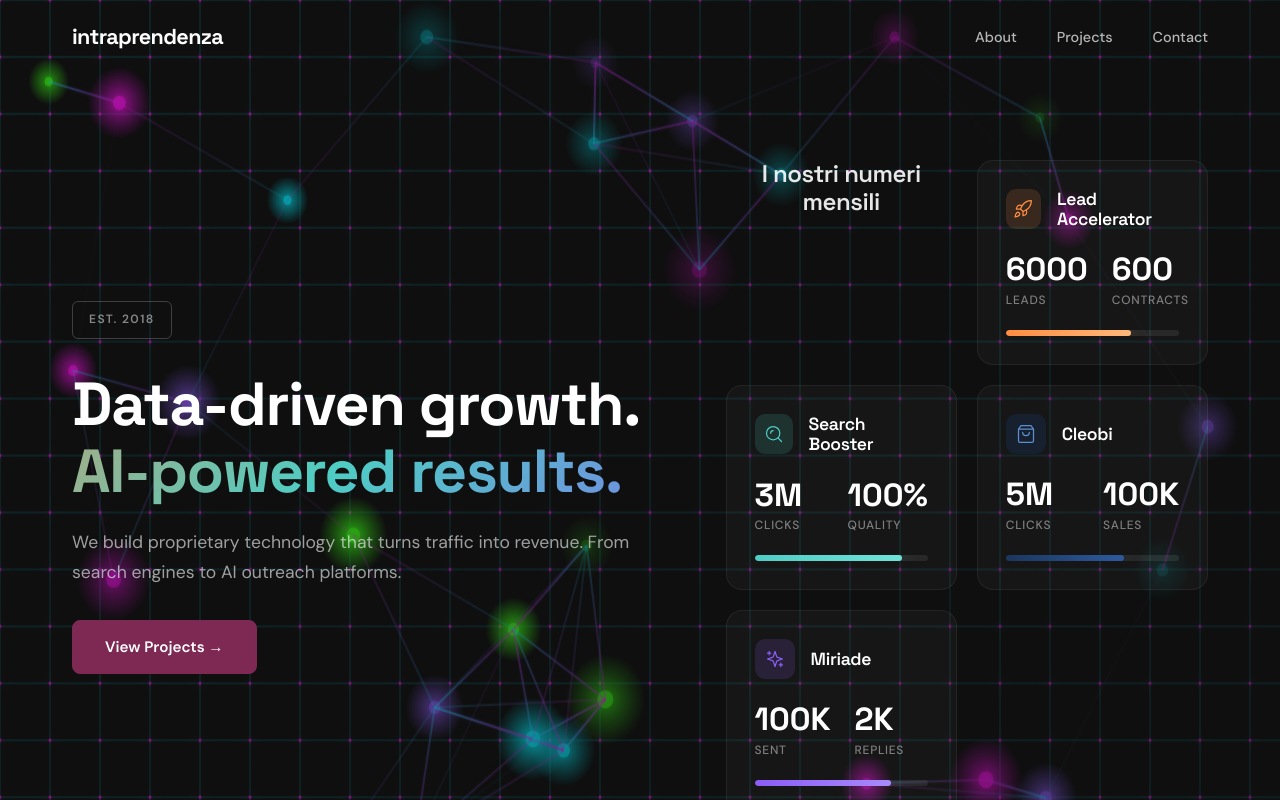
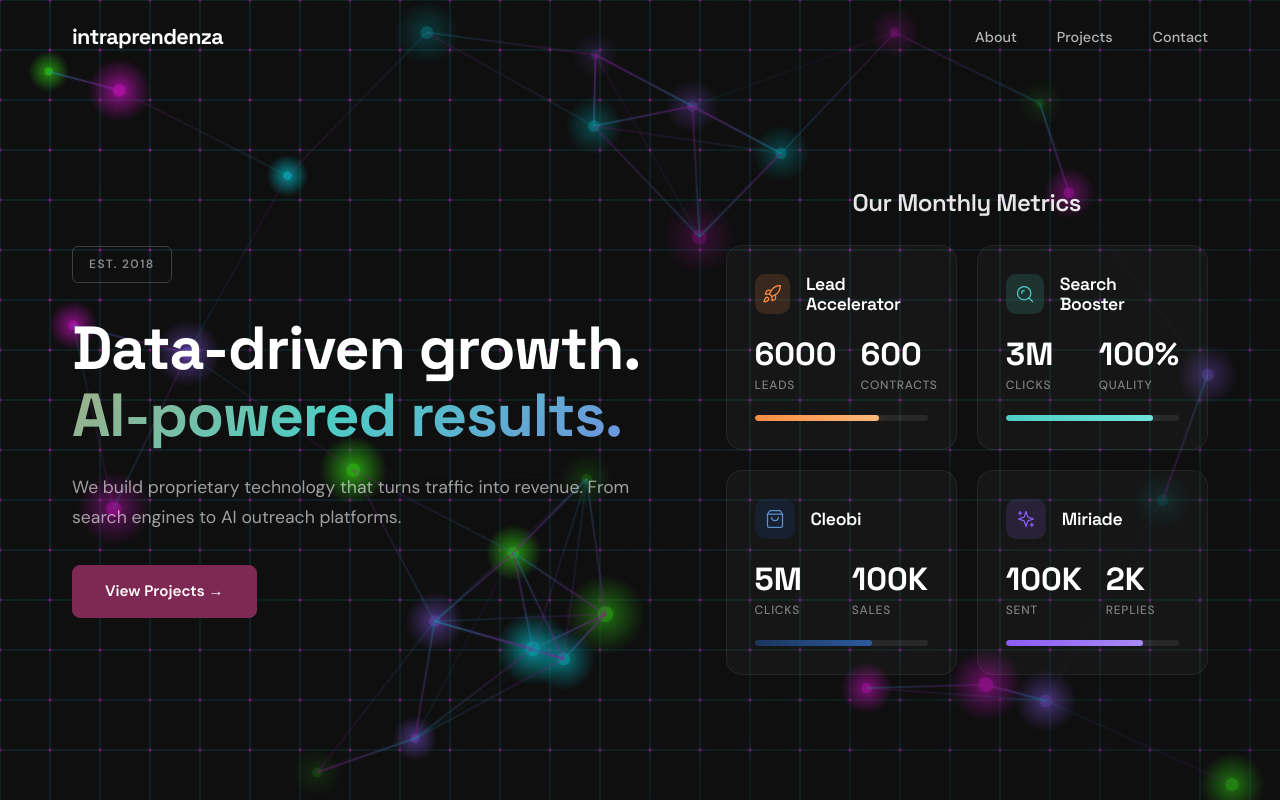
Before and after one commit to Valorize-srl/intraprendenza-srl, a React (Vite) app: page / in a window 1280 px wide. Shown: the top 800 px of the page. Built offline with nearby package versions, Linux system fonts and the light colour scheme.

Commit message:
Translate dashboard title to English and improve layout
- Change "I nostri numeri mensili" to "Our Monthly Metrics"
- Add dedicated CSS class for dashboard title
- Ensure title spans full width with grid-column property

https://claude.ai/code/session_011CV2LTn1YoytLRNT74WmKH

```diff
--- a/src/App.css
+++ b/src/App.css
@@ -336,6 +336,17 @@
   display: grid;
   grid-template-columns: repeat(2, 1fr);
   gap: 1.25rem;
+}
+
+.dashboard-title {
+  grid-column: 1 / -1;
+  text-align: center;
+  font-family: var(--font-heading);
+  font-size: 1.5rem;
+  font-weight: 600;
+  color: rgba(255,255,255,0.9);
+  margin-bottom: 0.5rem;
+  letter-spacing: -0.02em;
 }
 
 .project-dash {
--- a/src/Home.jsx
+++ b/src/Home.jsx
@@ -198,7 +198,7 @@ function AIDashboard() {
 
   return (
     <div className="hero__dashboard">
-      <h3 style={{ textAlign: 'center', color: 'rgba(255,255,255,0.9)', fontSize: '1.5rem', marginBottom: '2rem', fontWeight: '600' }}>I nostri numeri mensili</h3>
+      <h3 className="dashboard-title">Our Monthly Metrics</h3>
 
       {/* Lead Accelerator */}
       <div className="project-dash" data-project="lead-accelerator">
```
